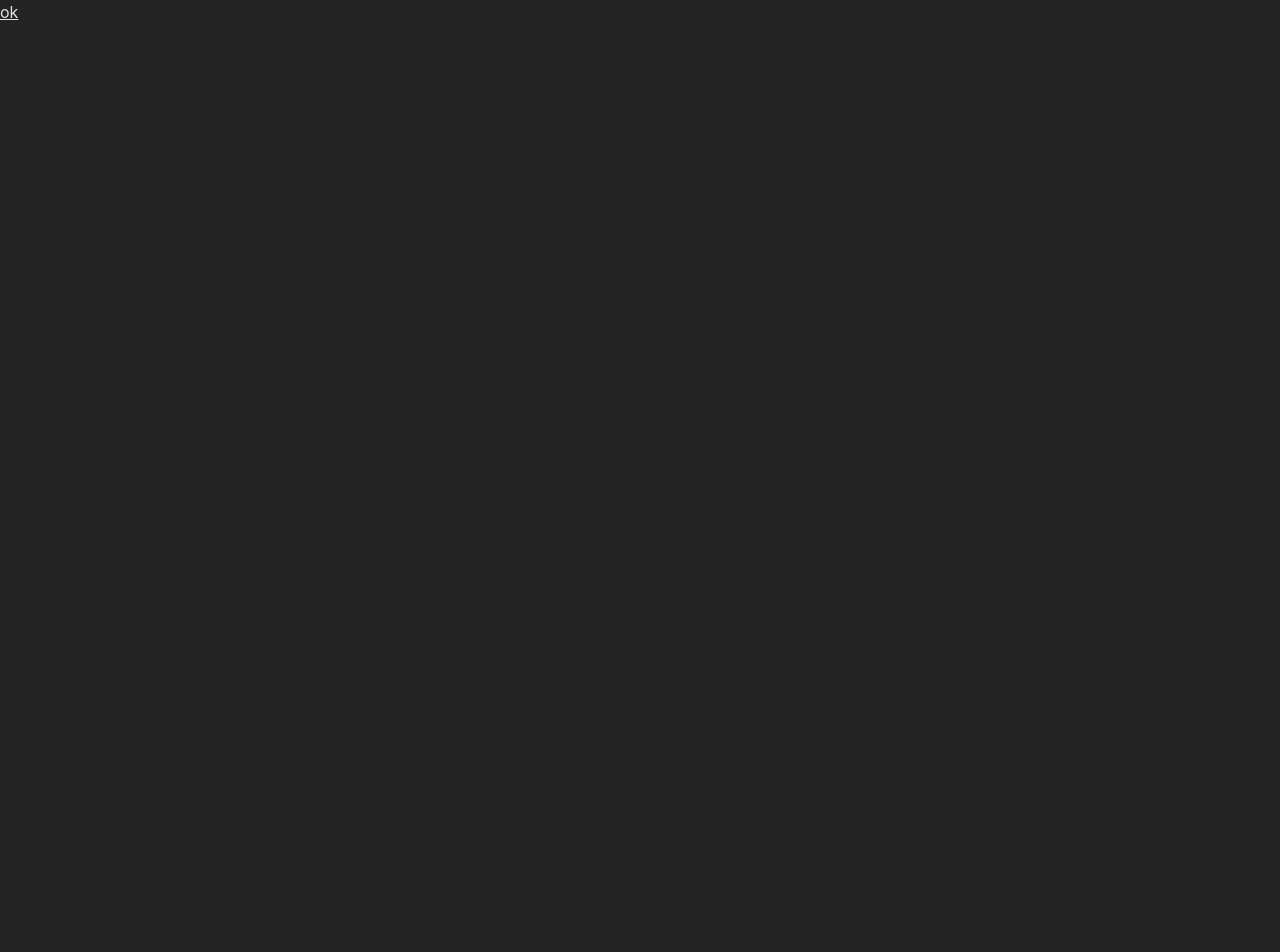
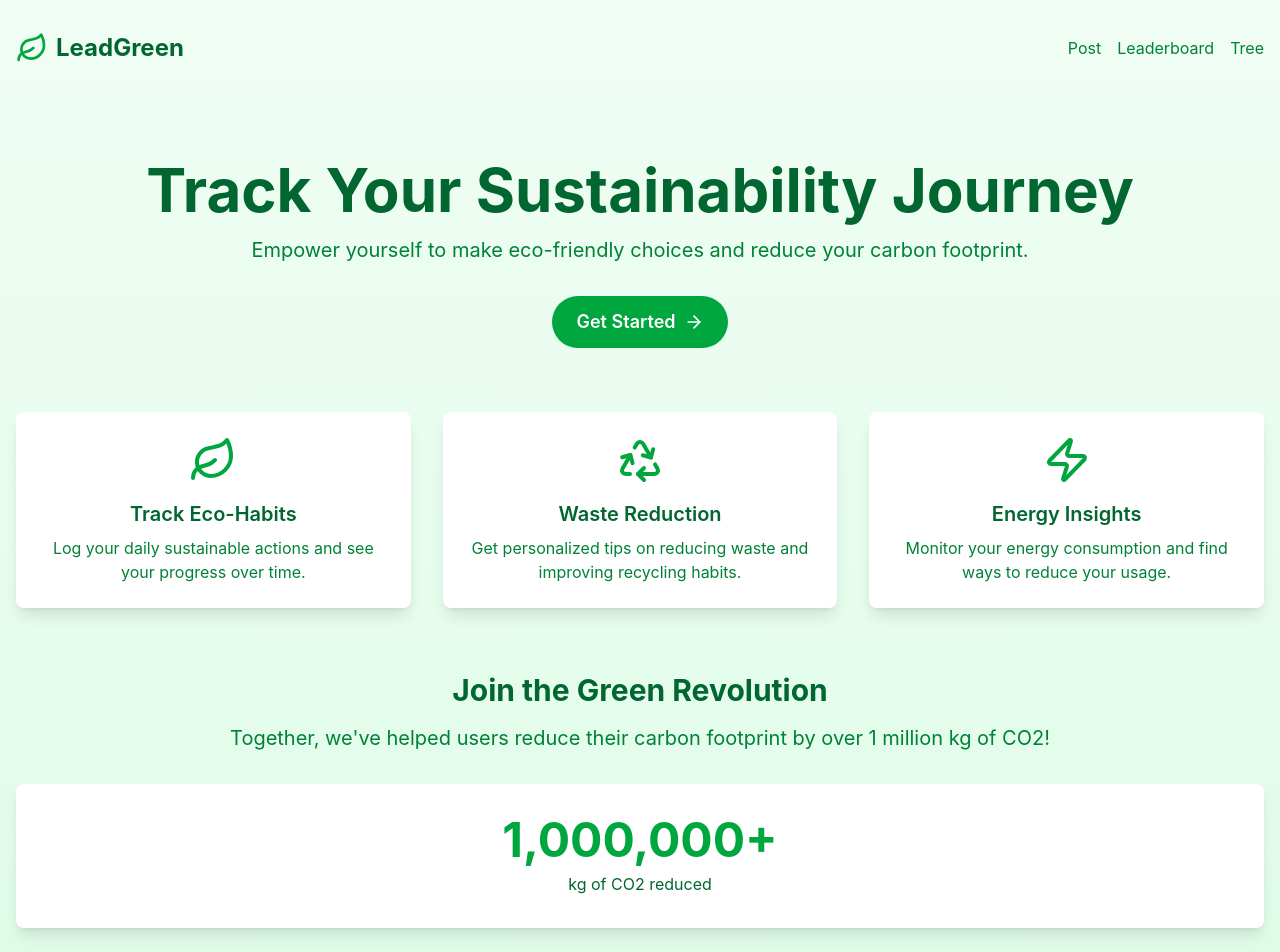
Before and after one commit to sirutisb/LeadGreen, a React (Vite) app in the folder Frontend/: page / in a window 1280 px wide. Shown: the top 952 px of the page. Before the commit the page ends 800 px from the top, so only its background shows below. Built offline with nearby package versions, Linux system fonts and the light colour scheme.

Commit message:
add feature cards

```diff
--- a/Frontend/index.html
+++ b/Frontend/index.html
@@ -2,9 +2,9 @@
 <html lang="en">
   <head>
     <meta charset="UTF-8" />
-    <link rel="icon" type="image/svg+xml" href="/fire.svg" />
+    <link rel="icon" href="/tree.jpg" />
     <meta name="viewport" content="width=device-width, initial-scale=1.0" />
-    <title>Fireline | California</title>
+    <title>Lead Green</title>
   </head>
   <body>
     <div id="root"></div>
--- a/Frontend/package.json
+++ b/Frontend/package.json
@@ -19,6 +19,7 @@
     "axios": "^1.7.9",
     "dayjs": "^1.11.13",
     "framer-motion": "^12.4.1",
+    "lucide-react": "^0.475.0",
     "papaparse": "^5.5.2",
     "react": "^18.3.1",
     "react-dom": "^18.3.1",
--- /dev/null
+++ b/Frontend/src/Components/FeatureCard.jsx
@@ -0,0 +1,9 @@
+export default function FeatureCard({ icon, title, description }) {
+    return (
+      <div className="bg-white rounded-lg shadow-lg p-6 text-center">
+        <div className="flex justify-center mb-4">{icon}</div>
+        <h3 className="text-xl font-semibold text-green-800 mb-2">{title}</h3>
+        <p className="text-green-700">{description}</p>
+      </div>
+    )
+  }
--- a/Frontend/src/Pages/Home.jsx
+++ b/Frontend/src/Pages/Home.jsx
@@ -1,11 +1,80 @@
-import React from 'react'
+import { ArrowRight, Leaf, Recycle, Zap } from "lucide-react"
+import FeatureCard from "../components/FeatureCard"
 
-function Home() {
+export default function Home() {
   return (
-    <div className='underline'>
-      ok
+    <div className="min-h-screen bg-gradient-to-b from-green-50 to-green-100">
+      <header className="container mx-auto px-4 py-8">
+        <nav className="flex justify-between items-center">
+          <div className="flex items-center space-x-2">
+            <Leaf className="h-8 w-8 text-green-600" />
+            <span className="text-2xl font-bold text-green-800">LeadGreen</span>
+          </div>
+          <div className="space-x-4">
+            <button className="text-green-700 hover:text-green-900">
+              Post
+            </button>
+            <button className="text-green-700 hover:text-green-900">
+              Leaderboard
+            </button>
+            <button className="text-green-700 hover:text-green-900">
+              Tree
+            </button>
+          </div>
+        </nav>
+      </header>
+
+      <main className="container mx-auto px-4 py-16">
+        <section className="text-center mb-16">
+          <h1 className="text-4xl md:text-6xl font-bold text-green-800 mb-4">Track Your Sustainability Journey</h1>
+          <p className="text-xl text-green-700 mb-8">
+            Empower yourself to make eco-friendly choices and reduce your carbon footprint.
+          </p>
+          <a
+            href="#get-started"
+            className="inline-flex items-center px-6 py-3 text-lg font-semibold text-white bg-green-600 rounded-full hover:bg-green-700 transition-colors duration-300"
+          >
+            Get Started
+            <ArrowRight className="ml-2 h-5 w-5" />
+          </a>
+        </section>
+
+        <section id="features" className="grid md:grid-cols-3 gap-8 mb-16">
+          <FeatureCard
+            icon={<Leaf className="h-12 w-12 text-green-600" />}
+            title="Track Eco-Habits"
+            description="Log your daily sustainable actions and see your progress over time."
+          />
+          <FeatureCard
+            icon={<Recycle className="h-12 w-12 text-green-600" />}
+            title="Waste Reduction"
+            description="Get personalized tips on reducing waste and improving recycling habits."
+          />
+          <FeatureCard
+            icon={<Zap className="h-12 w-12 text-green-600" />}
+            title="Energy Insights"
+            description="Monitor your energy consumption and find ways to reduce your usage."
+          />
+        </section>
+
+        <section className="text-center mb-16">
+          <h2 className="text-3xl font-bold text-green-800 mb-4">Join the Green Revolution</h2>
+          <p className="text-xl text-green-700 mb-8">
+            Together, we've helped users reduce their carbon footprint by over 1 million kg of CO2!
+          </p>
+          <div className="bg-white rounded-lg shadow-lg p-8">
+            <div className="text-5xl font-bold text-green-600 mb-2">1,000,000+</div>
+            <div className="text-green-800">kg of CO2 reduced</div>
+          </div>
+        </section>
+      </main>
+
+      <footer className="bg-green-800 text-white py-8">
+        <div className="container mx-auto px-4 text-center">
+          <p>&copy; 2025 Lead Green. All rights reserved.</p>
+          <p className="mt-2">Committed to a sustainable future.</p>
+        </div>
+      </footer>
     </div>
   )
 }
-
-export default Home
--- a/Frontend/tailwind.config.js
+++ b/Frontend/tailwind.config.js
@@ -4,13 +4,18 @@ export default {
     theme: {
         extend: {
             colors: {
-                secondary: "#ECD2CA", // Soft Pink
-                primary: "#F95952", // Red
-                primary_dark: "#c82821", // Dark Red
-                accent: "#563C51", // Light Purple
-                dark: "#371D32", // Dark Purple
+               'green' : '#1DB954',
+                'dark-green' : '#168d40',
+                'light-green' : '#2bde6a',
+                'black' : '#191414'
             },
         },
+        extend: {
+            fontFamily: {
+              montserrat: ['"Montserrat"', "sans-serif"],
+              poppins: ['Poppins', 'sans-serif'],
+            },
+        },
+    plugins: [],
     },
-    plugins: [],
 };
```
Also changed, not shown: Frontend/public/tree.jpg (added), Frontend/src/Components/Button.jsx (added), 1 other file (tests, documents, lock files or other folders).
